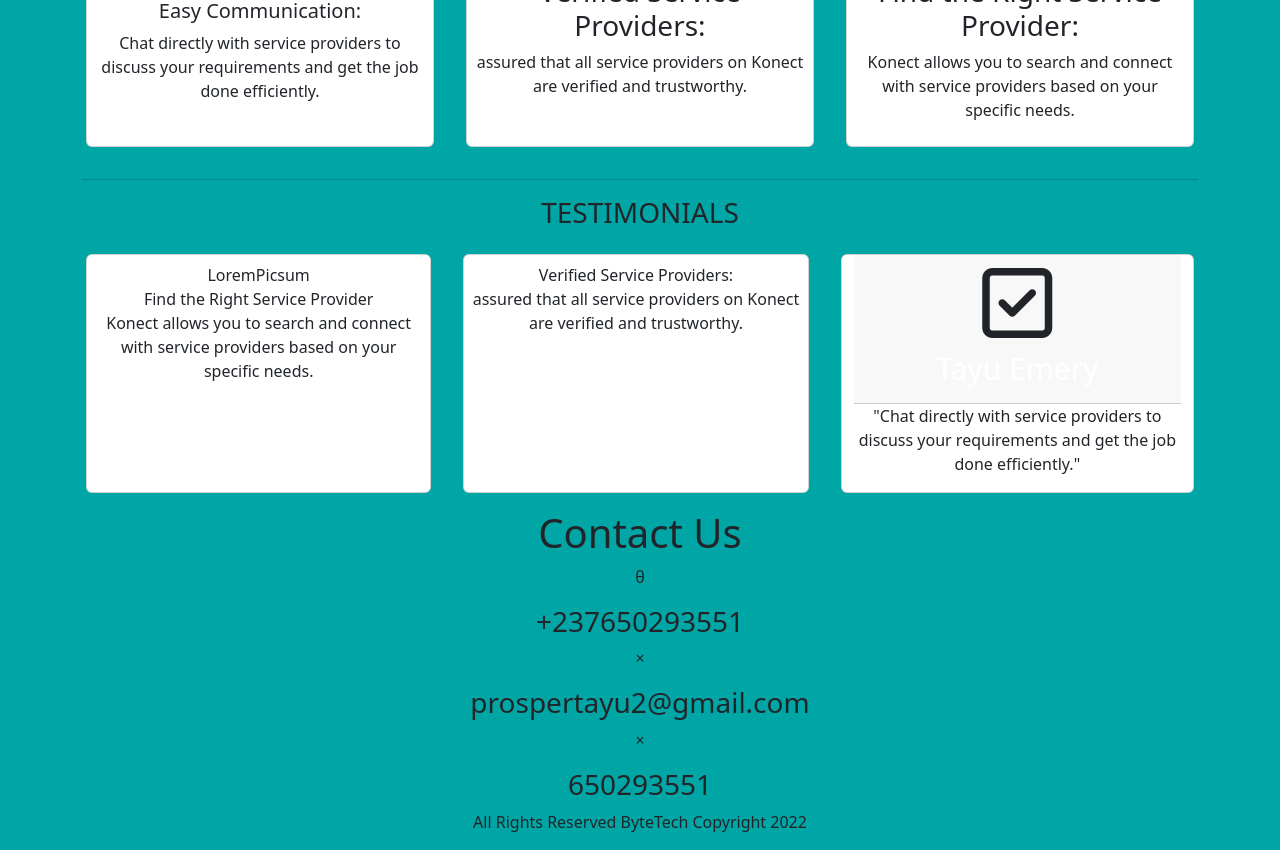
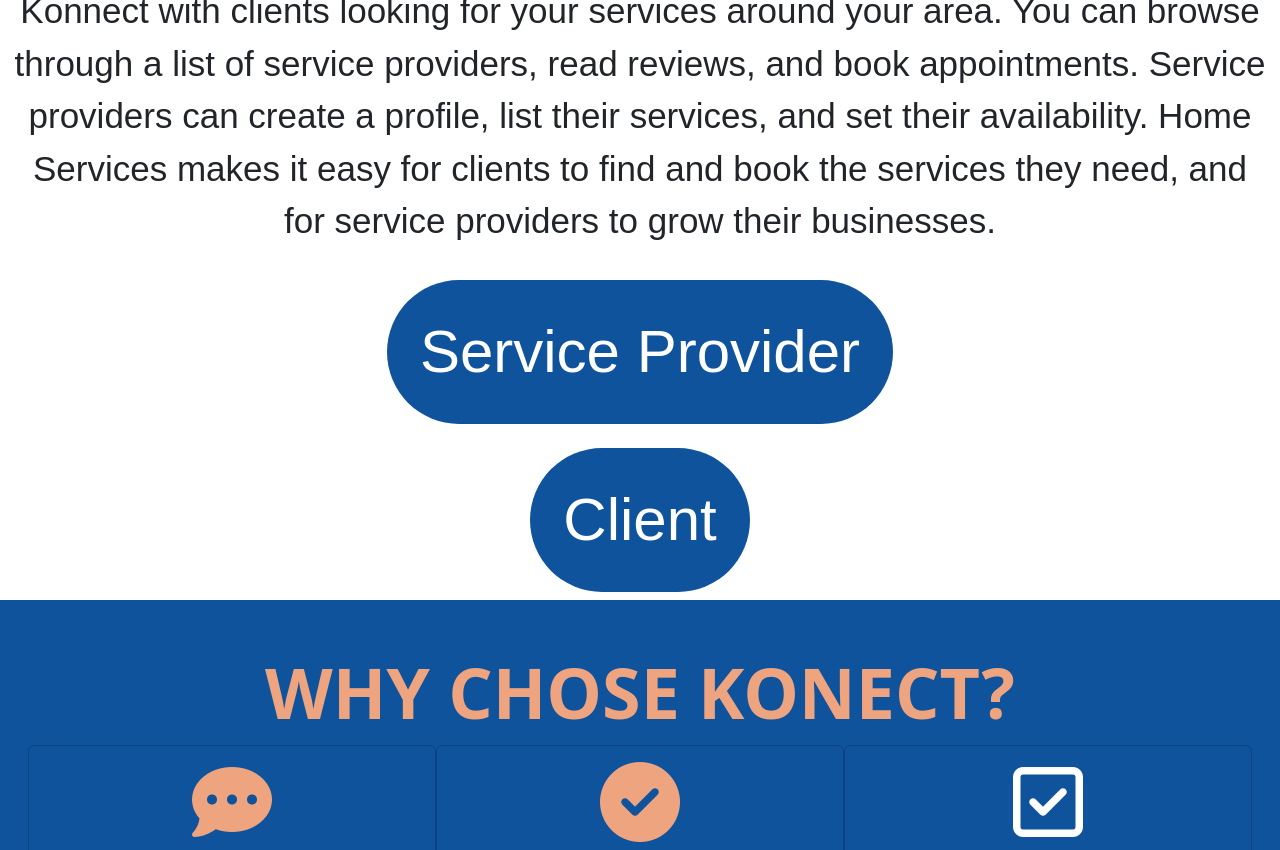
Before and after one commit to loudladdev/konect, a plain HTML site: page website/templates/index.html in a window 1280 px wide. Shown: the part 439-1289 px from the top of the page. Drawn offline with nearby package versions, Linux system fonts and the light colour scheme; a web font is replaced by a local one.

Commit message:
index page worked on almost done but had to commit rn

```diff
--- a/website/templates/index.html
+++ b/website/templates/index.html
@@ -7,102 +7,163 @@
 <link href="https://cdn.jsdelivr.net/npm/bootstrap@5.3.1/dist/css/bootstrap.min.css" rel="stylesheet" integrity="sha384-4bw+/aepP/YC94hEpVNVgiZdgIC5+VKNBQNGCHeKRQN+PtmoHDEXuppvnDJzQIu9" crossorigin="anonymous">
 <link href="https://fonts.googleapis.com/css2?family=Ubuntu&display=swap" rel="stylesheet">
 <link rel="stylesheet" href="styles.css">
+<link href="https://fonts.googleapis.com/css2?family=REM:wght@400&display=swap" rel="stylesheet">
+<link href="https://fonts.googleapis.com/css2?family=REM:wght@300&family=Roboto+Condensed&display=swap" rel="stylesheet">
+<link href="https://fonts.googleapis.com/css2?family=Kanit&family=REM:wght@300&family=Roboto+Condensed&display=swap" rel="stylesheet">
 <style>
   body{
-    background-color: #00A6A6;
+    background-color: #ffffff;
+  }
+  p{
+      font-size: 35px;
+      font-family: 'REM', sans-serif;
   }
   nav h1 {
+    font-size: 80px;
+    color: #0F539D;
+    background-color: #ffffff;
+  }
+  .container-fluid h4{
+    color: #00000;
+    font-size: 90px;
+  }
+ .head{
+     background-color: white;
+     padding-top: 10vh;
+ }
+ button {
+     padding: 20px;
+     background-color: #0F539D;
+     border: none;
+     border-radius: 100px;
+ }
+ .btn{
+ font-family: 'REM', sans-serif;
      color: #ffffff;
+     font-size: 60px;
+ }
+ .serv {
+     background-color: #0F539D;
+     padding: 40px;
+ }
+ .serv .card{
+     background-color: transparent;
+     color: white;
+ }
+ .serv .card .title{
+     font-weight: bolder;
+ }
+ .testimonial{
+     background-color: #EEA47F;
+     padding: 40px;
+ }
 
+ .testimonial .card {
+     background: transparent;
+     color: #0F539D;
  }
-  .container h4{
-    color: #ffffff;
-    font-size: 30px;
+ .tag {
+     color: #EEA47F;
+     font-size: 70px;
+     font-weight: bolder;
+ }
+ .testimonial .tag{
+     color: #0F539D;
+ }
+ .fa-solid {
+     color: #EEA47F;
+ }
+ ul{
+ font-family: 'Kanit', sans-serif;
+  list-style-type: none;
+  font-size: 60px;
+ }
+ li .fa-solid{
+     color: #0F539D;
  }
 </style>
 </head>
 <body>
-  <nav>
+  <nav class="navbar p-2">
     <h1>Konect</h1>
   </nav>
 
-  <section class="container">
-    <h4>Konnecting You To People Who Matters</h4>
-    <p>Get started today. Get konected with a service provider for your needs
-      or register as a service provider</p>
+  <section class="container-fluid text-center head">
+      <h4>Konnecting You To People Who Matter</h4>
+    <p>Konnect with clients looking for your services around your area. You can browse through a list of service providers, read reviews, and book appointments. Service providers can create a profile, list their services, and set their availability. Home Services makes it easy for clients to find and book the services they need, and for service providers to grow their businesses.</p>
     <section id="call-to-action">
-      <button class="btn btn-primary m-3"><a href="service_provider_login.html" class="btn">I'm a Service Provider</a></button><br>
-      <button class="btn btn-primary"><a href="consumer_login.html" class="btn">I'm Looking for a Service Provider</a></button>
+      <button class="m-3"><a href="service_provider_login.html" class="btn">Service Provider</a></button><br>
+      <button class="m-2"><a href="consumer_login.html" class="btn">Client</a></button>
     </section>
   </section>
-
-<hr>
-  <div class="container text-center">
-    <div class="row">
-      <div class="card col-sm m-3 p-2">
-        <i class="fa-solid fa-comment-dots fa-5x"></i><br>
-        <span class="title"><h5>Easy Communication:</h5></span>
+  <div class="container-fluid serv text-center">
+      <center><span class="tag">WHY CHOSE KONECT?</h3></span></center>
+    <div class="row text-center">
+      <div class="card col-sm-12 col-md-12 col-lg-4 p-3">
+        <i class="fa-solid fa-comment-dots fa-5x"></i><br></br>
+        <span class="title"><h3>Easy Communication:</h3></span></br>
         <p>Chat directly with service providers
         to discuss your requirements and get the job done efficiently.</p>
       </div>
-      <div class="card col-sm m-3 p-2">
-        <i class="fa-solid fa-circle-check fa-5x"></i>
-        <span class="title"><h3>Verified Service Providers:</h3></span>
+      <div class="card col-sm-12 col-md-12 col-lg-4 p-3">
+        <i class="fa-solid fa-circle-check fa-5x"></i></br></br>
+        <span class="title"><h3>Verified Service Providers:</h3></span></br>
         <p class="desc">assured that all service providers
           on Konect are verified and trustworthy.</p>
       </div>
-      <div class="card col-sm m-3 p-2">
-        <i class="fa-regular fa-square-check fa-5x"></i>
-        <span class="title"><h3>Find the Right Service Provider:</h3></span>
+      <div class="card col-sm-12 col-md-12 col-lg-4 p-3">
+        <i class="fa-regular fa-square-check fa-5x"></i></br>
+        <span class="title"><h3>Find the Right Service Provider:</h3></span></br>
         <p class="desc">Konect allows you to search and connect with service
         providers based on your specific needs.</p>
     </div>
   </div>
+</div>
 
-
-<hr>
-
-  <section id="container">
-    <center><h3>TESTIMONIALS</h3></center>
+  <section class="container-fluid testimonial text-center">
+    <center><span class="tag">TESTIMONIALS</h3></span></center>
     <div class="row">
-       <div class="card col-sm m-3 p-2">
+       <div class="card col-ld-4">
         <span class="ic">LoremPicsum</span>Find the Right Service Provider
         <p class="desc">Konect allows you to search and connect with service
         providers based on your specific needs.</p>
       </div>
 
-      <div class="card col-sm m-3 p-2">
+      <div class="card col">
         <span class="title">Verified Service Providers:</span>
         <p class="desc">assured that all service providers
           on Konect are verified and trustworthy.</p>
       </div>
-      <div class="card col-sm m-3">
-        <div class="card-header"> <i class="fa-regular fa-square-check fa-5x"></i><h4 class="title m-2">Tayu Emery</h4>
+      <div class="card col">
+        <div class="card-header"> <i class="fa-regular fa-square-check fa-5x"></i><h4 class="m-2">Tayu Emery</h4>
         </div>
         <p>"Chat directly with service providers
         to discuss your requirements and get the job done efficiently."</p>
       </div>
     </div>
   </section>
-
-  <center><h1 class="contactusheader">Contact Us</h1></center>
-        <div class="contact">
-            <div class="instagram">
-                <p class="">&theta;</p>
-                <h3>+237650293551</h3>
+  <div class="container-fluid">
+      <div class="row cmpy"></div>
+          <div class="col cmpy">
+              <ul>
+                  <li><i class="fa-solid fa-circle-info"></i>  About Konect</li>
+                  <li><i class="fa-solid fa-circle-question"></i>FAQs</li>
+                  <li><i class="fa-solid fa-square-phone"></i>  Get In Touch</li>
+                  <li><i class="fa-solid fa-handshake-angle"></i>  Get Help</li>
+              </ol>
           </div>
-            <div class="facebook">
-                <p class="">&times</p>
-                <h3>prospertayu2@gmail.com</h3>
+          <div class="col cmpy">
+              <ul>
+                  <li><i class="fa-brands fa-facebook"></i>  Facebook</li>
+                  <li><i class="fa-brands fa-square-instagram"></i>  Instagram</li>
+                  <li> <i class="fa-brands fa-square-twitter"></i> X</li>
+              </ul>
           </div>
-            <div class="twitter">
-                <p class="">&times</p>
-                <h3>650293551</h3>
+          <div class="col cmpy">
+              <ul>
+                  <li><i class="fa-solid fa-circle-info"></i>  About Konect</li>
+              </ul>
           </div>
-        </div>
-    </div>
-    <div class="footer">
-        <center><p>All Rights Reserved ByteTech Copyright 2022</p></center>
   </div>
 </body>
 <script src="https://cdn.jsdelivr.net/npm/bootstrap@5.3.1/dist/js/bootstrap.bundle.min.js" integrity="sha384-HwwvtgBNo3bZJJLYd8oVXjrBZt8cqVSpeBNS5n7C8IVInixGAoxmnlMuBnhbgrkm" crossorigin="anonymous"></script>
```
Lines whose indentation alone changed are shown as unchanged.
